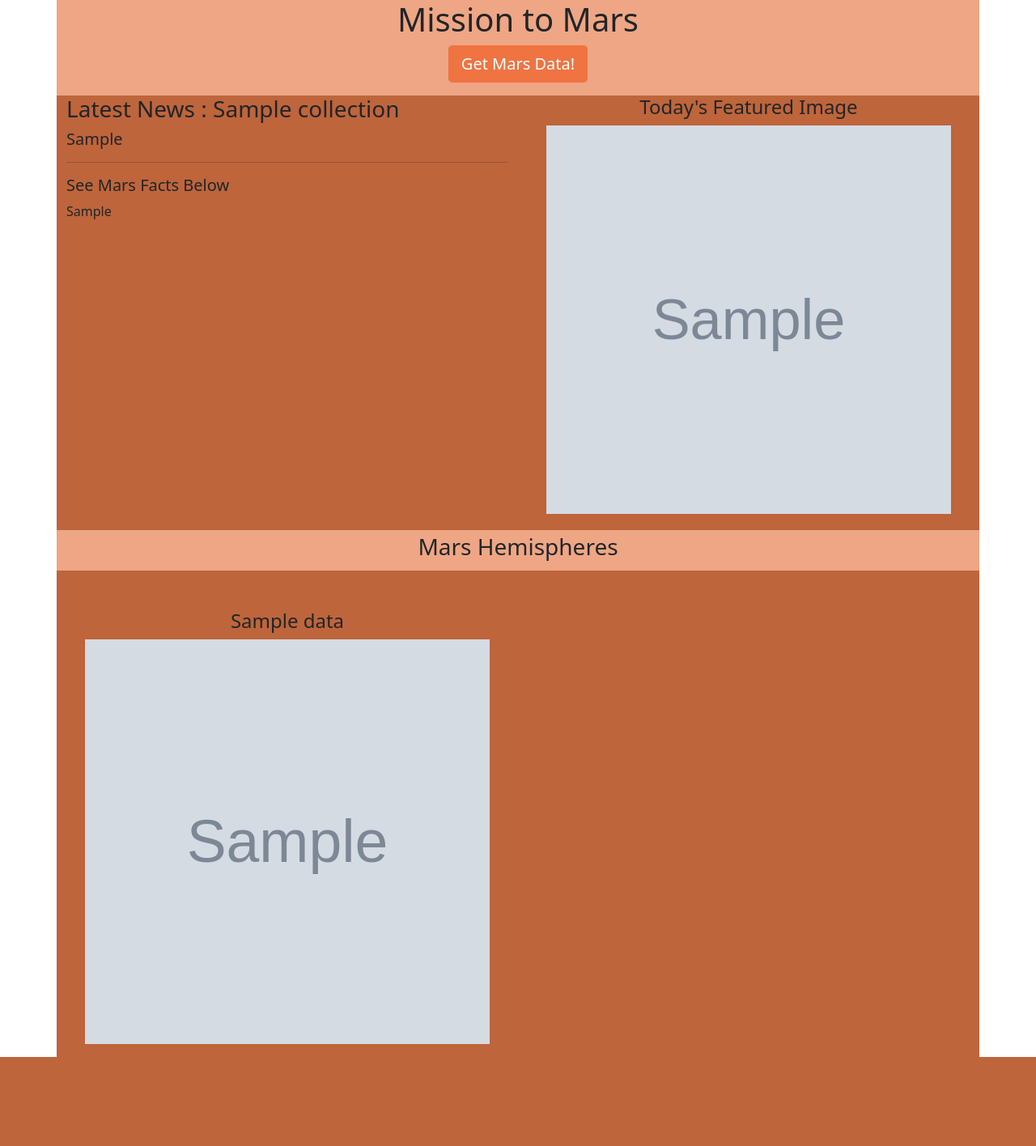
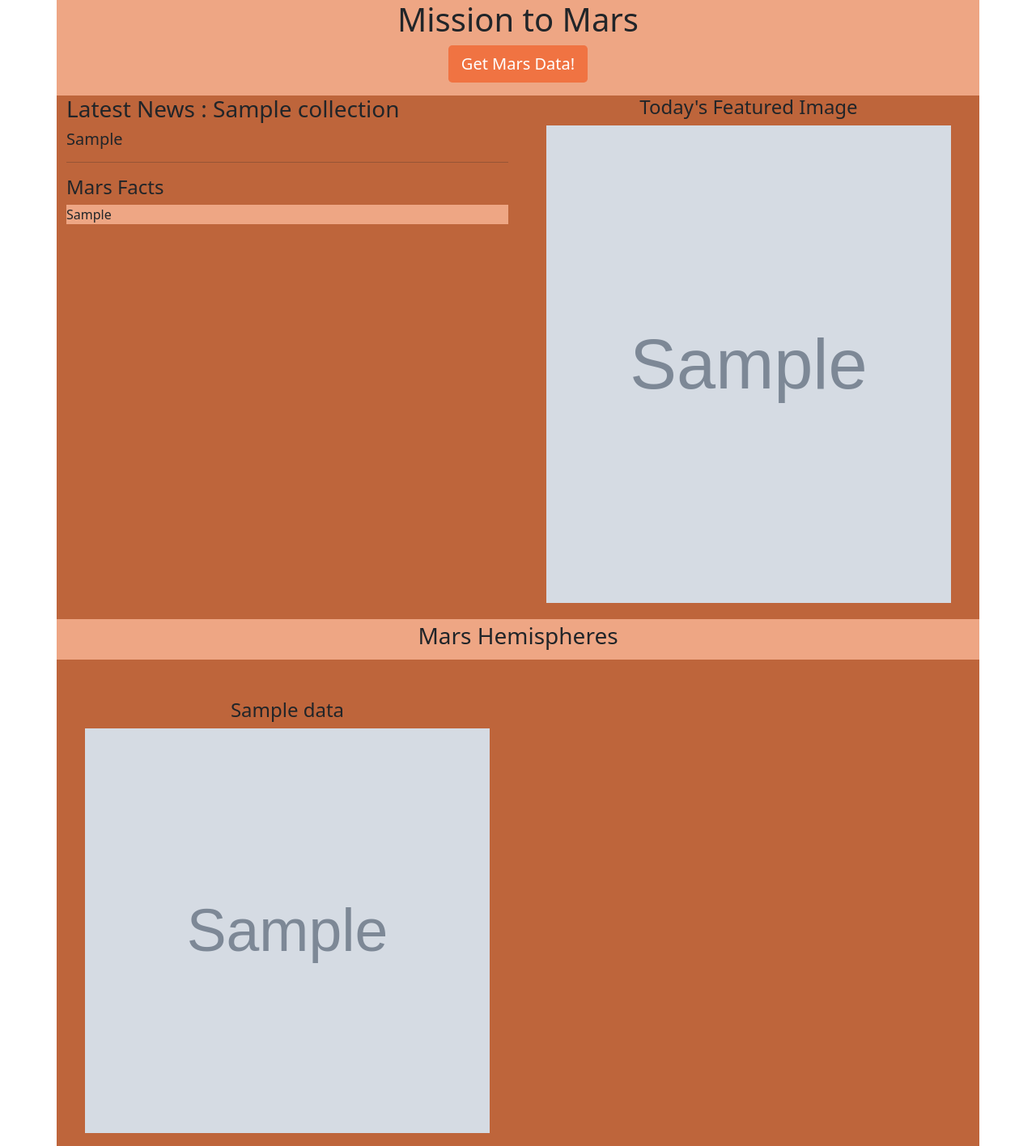
Before and after one commit to harikapeddi/Mars-Web-Scraping, a Flask app: page / in a window 1280 px wide. Shown: the whole page at 81% size. Before the commit the page ends 1306 px from the top, so only its background shows below. Run offline with Flask 2, Linux system fonts and the light colour scheme; grey boxes marked "Sample" are stand-in pictures; a database or web service that is not in the repository returns one stand-in record (values such as "Sample title"); some libraries are stand-ins or nearby versions.

Commit message:
completed homework

```diff
--- a/Missions_to_Mars/scrape_mars.py
+++ b/Missions_to_Mars/scrape_mars.py
@@ -58,11 +58,7 @@ def scrape_info():
 
     facts_table.columns = ['Description', 'Value']
 
-    # facts_table.set_index(['Description', 'Value'], inplace=True)
-
-    # facts_table.index.name=None
-
-    mars_table = facts_table.to_html(classes="table table-striped")
+    mars_table = facts_table.to_html(classes="table table-striped", index=False)
 
 #     browser.quit()
 
--- a/Missions_to_Mars/templates/index.html
+++ b/Missions_to_Mars/templates/index.html
@@ -30,18 +30,16 @@
             <h3>Latest News : {{ mars_data.news_title }}</h3>
             <h5>{{ mars_data.news_p }}</h5>
             <hr>
-            <h5>See Mars Facts Below</h5>
-            <table>
-
-              {{mars_data.mars_table | safe}}
-
-            </table>
+            <h4>Mars Facts</h4>
+            <div style="background-color: #eea684; text-align-last: left; border: 1px; height: 300px, width: 100px;;">
+              {{mars_data.facts_table | safe}}
+            </div>
           </div>
         </div>
         <div class="col-6">
           <div class="jumbotron text-center" >
             <h4>Today's Featured Image</h4>
-            <img src="{{ mars_data.featured_img }}" alt="Featured Image" style="height: 500px; width: 500px; padding-bottom: 20px;">
+            <img src="{{ mars_data.featured_img }}" alt="Featured Image" style="height: 610px; width: 500px; padding-bottom: 20px; align-items: center;">
           </div>
         </div>
       </div>
```
Also changed, not shown: 1 other file.
